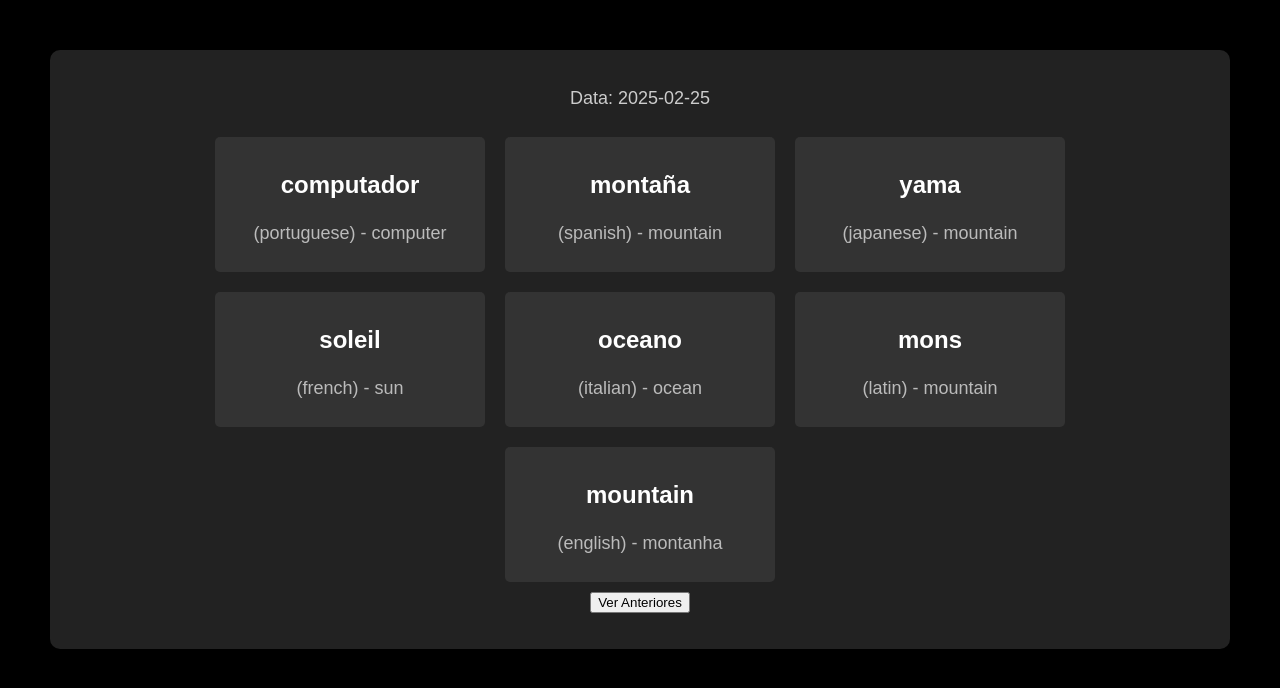
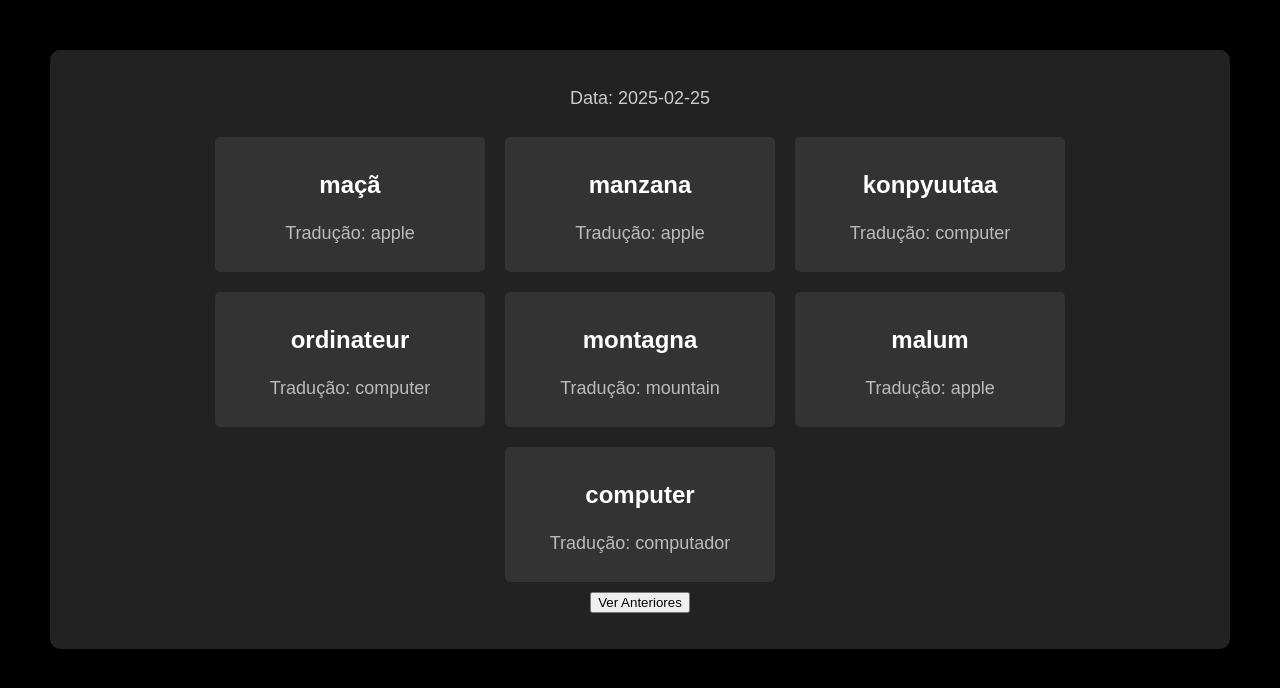
Before and after one commit to wll16/palavra-do-dia, a plain HTML site: page index.html in a window 1280 px wide. Drawn offline with Linux system fonts and the light colour scheme.

Commit message:
Update index.html 0.0.6

```diff
--- a/index.html
+++ b/index.html
@@ -66,18 +66,6 @@
 
         let previousWords = JSON.parse(localStorage.getItem("previousWords")) || [];
 
-        function getUniqueWordForLanguage(language) {
-            const words = Object.keys(dictionary[language]);
-            const usedWords = previousWords.flatMap(entry => Object.keys(entry.words));
-            let availableWords = words.filter(word => !usedWords.includes(word));
-
-            if (availableWords.length === 0) {
-                availableWords = words;
-            }
-            const selectedWord = availableWords[Math.floor(Math.random() * availableWords.length)];
-            return { word: selectedWord, translation: dictionary[language][selectedWord] };
-        }
-
         function getDailyWords() {
             const today = new Date().toISOString().split('T')[0];
             document.getElementById("date").textContent = `Data: ${today}`;
@@ -87,12 +75,14 @@
 
             let dailyWords = {};
             languages.forEach(lang => {
-                const { word, translation } = getUniqueWordForLanguage(lang);
-                dailyWords[lang] = word;
+                const words = Object.keys(dictionary[lang]);
+                const selectedWord = words[Math.floor(Math.random() * words.length)];
+                const translation = dictionary[lang][selectedWord];
+                dailyWords[lang] = { word: selectedWord, translation: translation };
 
                 const wordBox = document.createElement("div");
                 wordBox.className = "word-box";
-                wordBox.innerHTML = `<p class="word">${word}</p><p class="translation">(${lang}) - ${translation}</p>`;
+                wordBox.innerHTML = `<p class="word">${selectedWord}</p><p class="translation">Tradução: ${translation}</p>`;
                 wordsContainer.appendChild(wordBox);
             });
 
```
